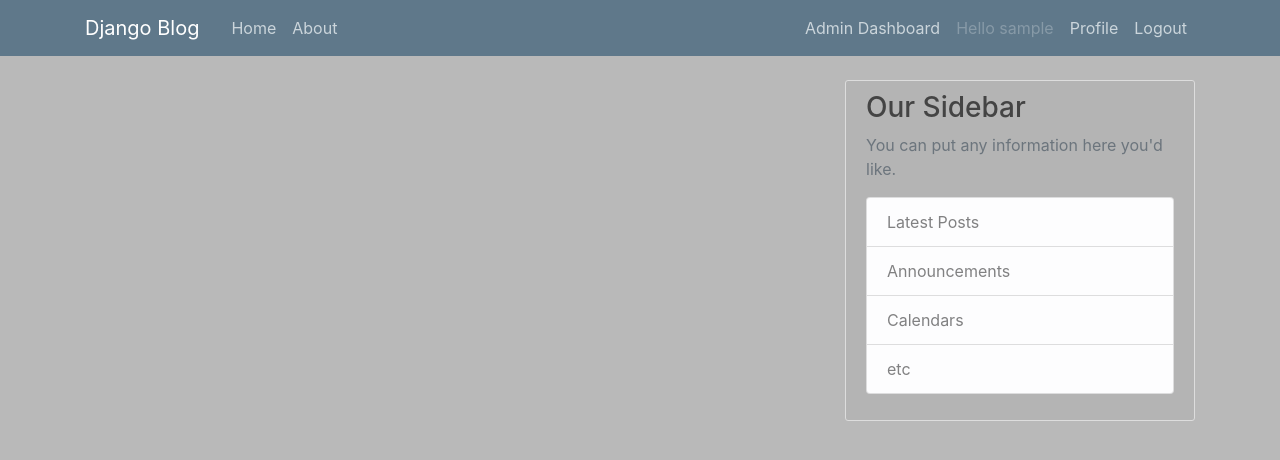
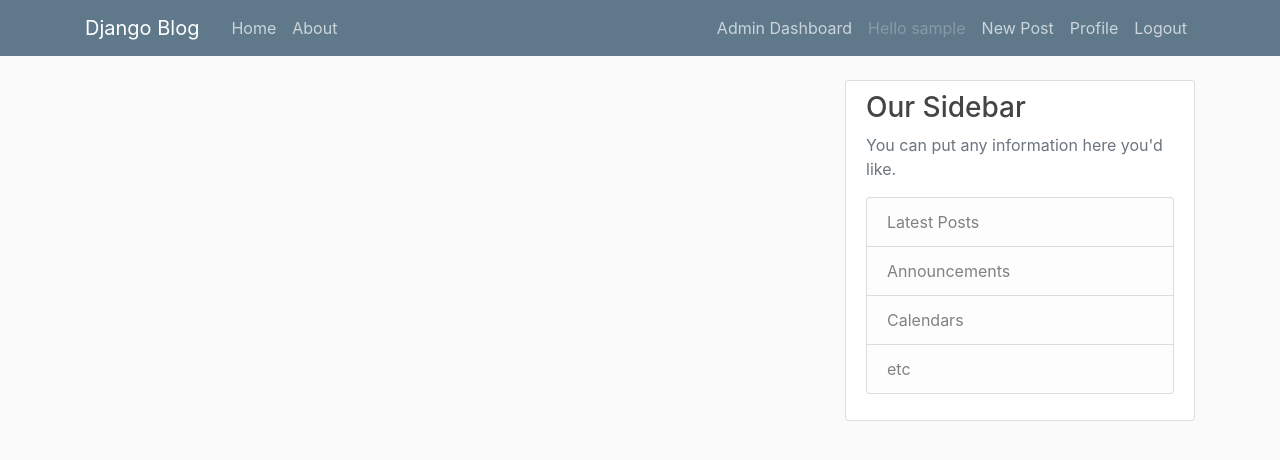
Before and after one commit to rsupanta/django-blog, a Django app: page / in a window 1280 px wide. Shown: the top 460 px of the page. Run offline with Django 3.2, Linux system fonts and the light colour scheme; the visitor is signed in with stand-in values (Sample User, id 1); data that the repository does not hold is empty; some libraries are stand-ins or nearby versions.

Commit message:
Blog new post added. CRUD for Post added.

```diff
--- a/blog/models.py
+++ b/blog/models.py
@@ -1,6 +1,7 @@
 from django.db import models
 from django.utils import timezone
 from django.contrib.auth.models import User
+from django.urls import reverse
 
 
 class Post(models.Model):
@@ -11,3 +12,6 @@ class Post(models.Model):
 
     def __str__(self):
         return self.title
+
+    def get_absolute_url(self):
+        return reverse('post-detail', kwargs={'pk': self.pk})
--- a/blog/static/blog/main.css
+++ b/blog/static/blog/main.css
@@ -1,6 +1,6 @@
 /* #fafafa; */
 body {
-  background: #b9b9b9;
+  background: #fafafa;
   color: #333333;
   margin-top: 5rem;
 }
@@ -36,7 +36,7 @@ ul {
 
 /* #ffffff */
 .content-section {
-  background: #b4b4b4;
+  background: #ffffff;
   padding: 10px 20px;
   border: 1px solid #dddddd;
   border-radius: 3px;
--- a/blog/templates/blog/base.html
+++ b/blog/templates/blog/base.html
@@ -49,6 +49,7 @@
 
                         {% if user.is_authenticated %}
                         <a class="nav-item nav-link disabled">Hello {{ user.username }}</a>
+                        <a class="nav-item nav-link" href="{% url 'post-create' %}">New Post</a>
                         <a class="nav-item nav-link" href="{% url 'profile' %}">Profile</a>
                         <a class="nav-item nav-link" href="{% url 'logout' %}">Logout</a>
                         {% else %}
--- a/blog/templates/blog/home.html
+++ b/blog/templates/blog/home.html
@@ -7,10 +7,10 @@
     <img class="rounded-circle article-img" src="{{ post.author.profile.image.url }}" alt="" srcset="">
     <div class="media-body">
         <div class="article-metadata">
-            <a class="mr-2" href="#">{{ post.author }}</a>
+            <a class="mr-2" href="">{{ post.author }}</a>
             <small class="text-muted">{{ post.date_posted|date:'F d, Y' }}</small>
         </div>
-        <h2><a class="article-title" href="#">{{ post.title }}</a></h2>
+        <h2><a class="article-title" href="{% url 'post-detail' post.id %}">{{ post.title }}</a></h2>
         <p class="article-content">{{ post.content }}</p>
     </div>
 </article>
--- a/blog/urls.py
+++ b/blog/urls.py
@@ -1,8 +1,18 @@
-from django.contrib import admin
 from django.urls import path
+from .views import (
+    PostListView,
+    PostDetailView,
+    PostCreateView,
+    PostUpdateView,
+    PostDeleteView,
+)
 from . import views
 
 urlpatterns = [
-    path('', views.home, name='blog-home'),
-    path('about/', views.about, name='blog-about')
+    path('', PostListView.as_view(), name='blog-home'),
+    path('post/<int:pk>/', PostDetailView.as_view(), name='post-detail'),
+    path('post/new/', PostCreateView.as_view(), name='post-create'),
+    path('post/<int:pk>/update/', PostUpdateView.as_view(), name='post-update'),
+    path('post/<int:pk>/delete/', PostDeleteView.as_view(), name='post-delete'),
+    path('about/', views.about, name='blog-about'),
 ]
--- a/blog/views.py
+++ b/blog/views.py
@@ -1,4 +1,14 @@
 from django.shortcuts import render
+from django.contrib.auth.mixins import LoginRequiredMixin, UserPassesTestMixin
+
+from django.views.generic import (
+    ListView,
+    DetailView,
+    CreateView,
+    DeleteView,
+    UpdateView
+)
+
 from .models import Post
 
 
@@ -9,5 +19,51 @@ def home(request):
     return render(request, 'blog/home.html', context)
 
 
+class PostListView(ListView):
+    model = Post
+    template_name = 'blog/home.html'
+    context_object_name = 'posts'
+    ordering = ['-date_posted']
+
+
+class PostDetailView(DetailView):
+    model = Post
+
+
+class PostCreateView(LoginRequiredMixin, CreateView):
+    model = Post
+    fields = ['title', 'content']
+
+    def form_valid(self, form):
+        form.instance.author = self.request.user
+        return super().form_valid(form)
+
+
+class PostUpdateView(LoginRequiredMixin, UserPassesTestMixin, UpdateView):
+    model = Post
+    fields = ['title', 'content']
+
+    def form_valid(self, form):
+        form.instance.author = self.request.user
+        return super().form_valid(form)
+
+    def test_func(self):
+        post = self.get_object()
+        if self.request.user == post.author:
+            return True
+        return False
+
+
+class PostDeleteView(LoginRequiredMixin, UserPassesTestMixin, DeleteView):
+    model = Post
+    success_url = '/'
+
+    def test_func(self):
+        post = self.get_object()
+        if self.request.user == post.author:
+            return True
+        return False
+
+
 def about(request):
     return render(request, 'blog/about.html', context={})
```
Also changed, not shown: blog/templates/blog/post_confirm_delete.html (added, +16 -0 lines), blog/templates/blog/post_detail.html (added, +26 -0 lines), blog/templates/blog/post_form.html (added, +16 -0 lines), 1 other file.
